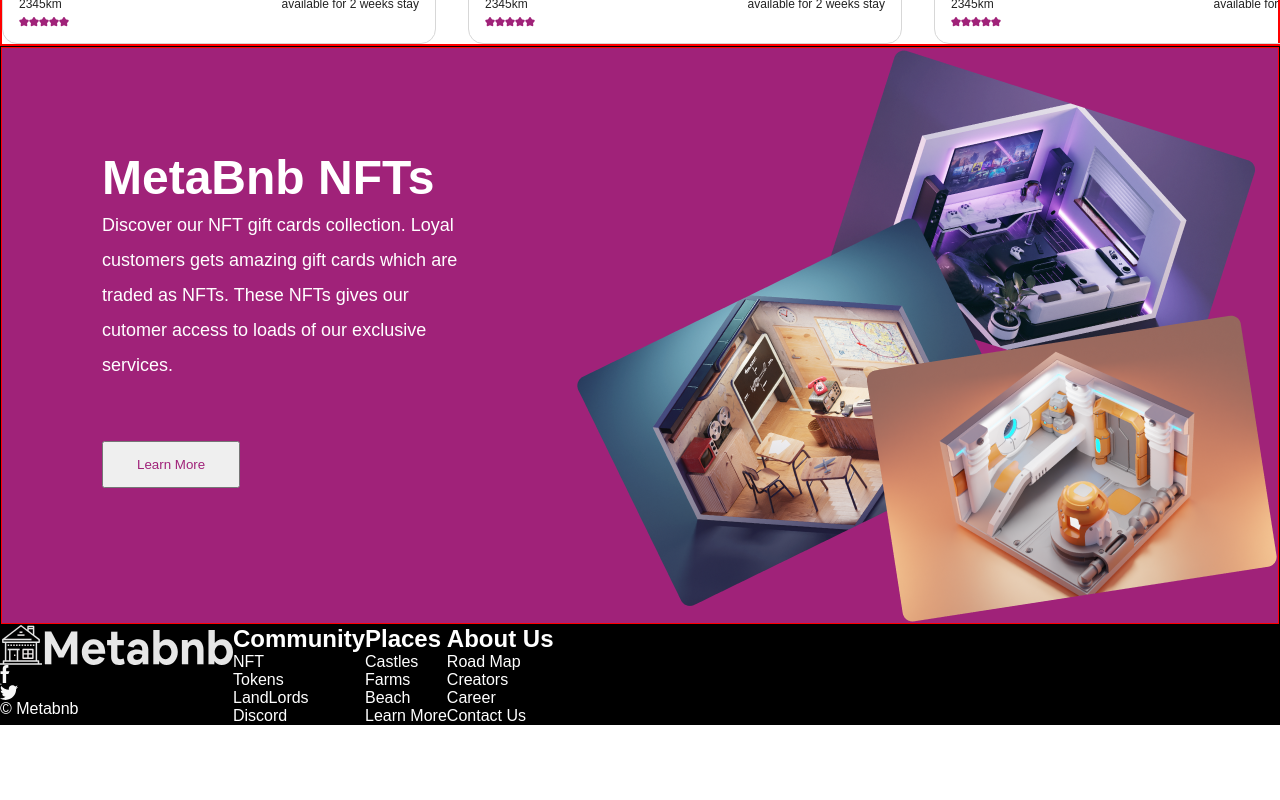
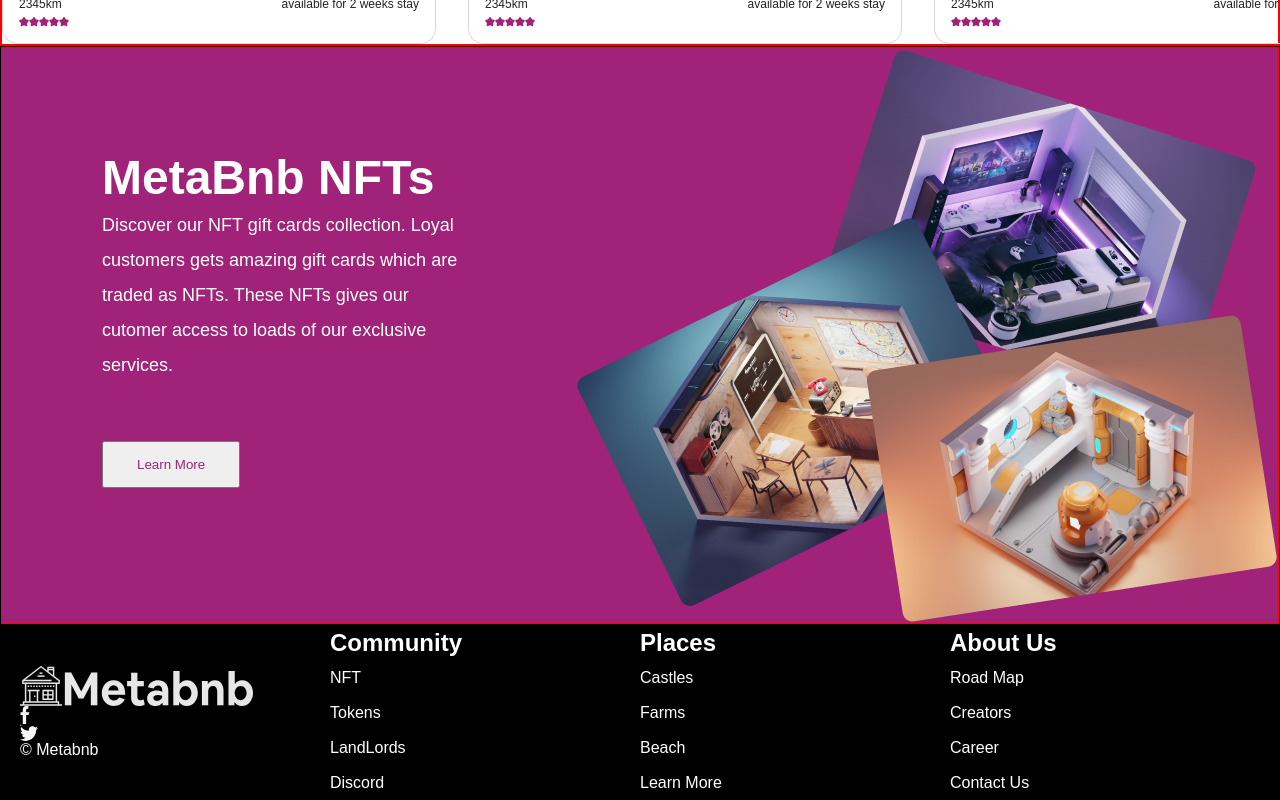
Before and after one commit to MadeByIbukunoluwa/Metabnb, a React (Vite) app: page / in a window 1280 px wide. Shown: the part 1904-2704 px from the top of the page. Before the commit the page ends 2629 px from the top, so only its background shows below. Built offline with nearby package versions, Linux system fonts and the light colour scheme; a web font is replaced by a local one.

Commit message:
footer: added styling

```diff
--- a/src/components/Banner/banner.module.css
+++ b/src/components/Banner/banner.module.css
@@ -13,4 +13,5 @@
      max-width:1240px;
      justify-content: space-between;
      align-items: center;
+
 }
--- a/src/components/Footer/footer.module.css
+++ b/src/components/Footer/footer.module.css
@@ -1,10 +1,16 @@
 
 .footer_wrapper {
-    display: flex;
+    display: grid;
+      grid-template-columns: repeat(4, 1fr);
+      align-items: center;
+    width: 100%;
+     max-width: 1240px;
     color:white;
 }
 .footer_container {
     background-color: #000000;
+    display: flex;
+    justify-content: center;
 }
 .footerinfo_container {
 
@@ -27,4 +33,8 @@
 .links_container {
     display: flex;
     flex-direction:column;
+     font-weight: 400;
+    line-height: 35px;
+    letter-spacing: 0em;
+    text-align: left;
 }
```
Also changed, not shown: src/components/Footer/footer.jsx (+6 -2 lines).
